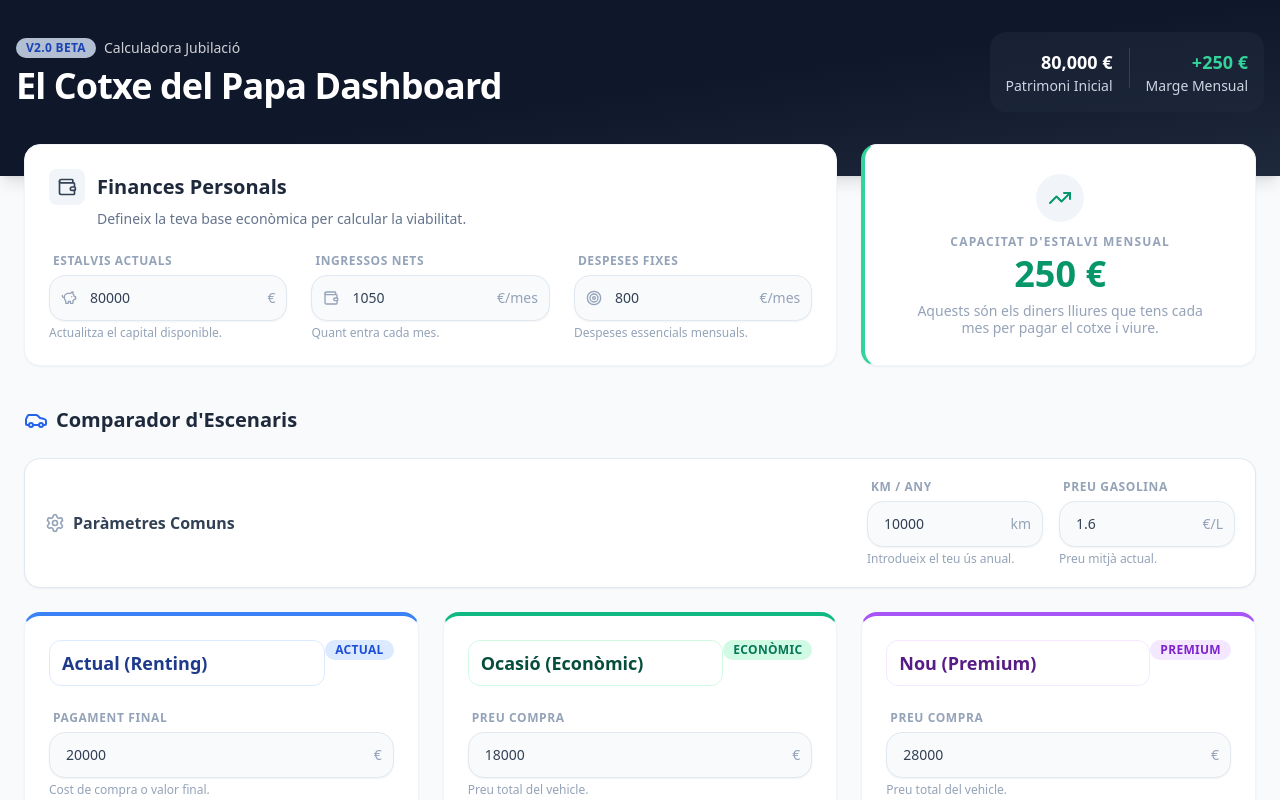
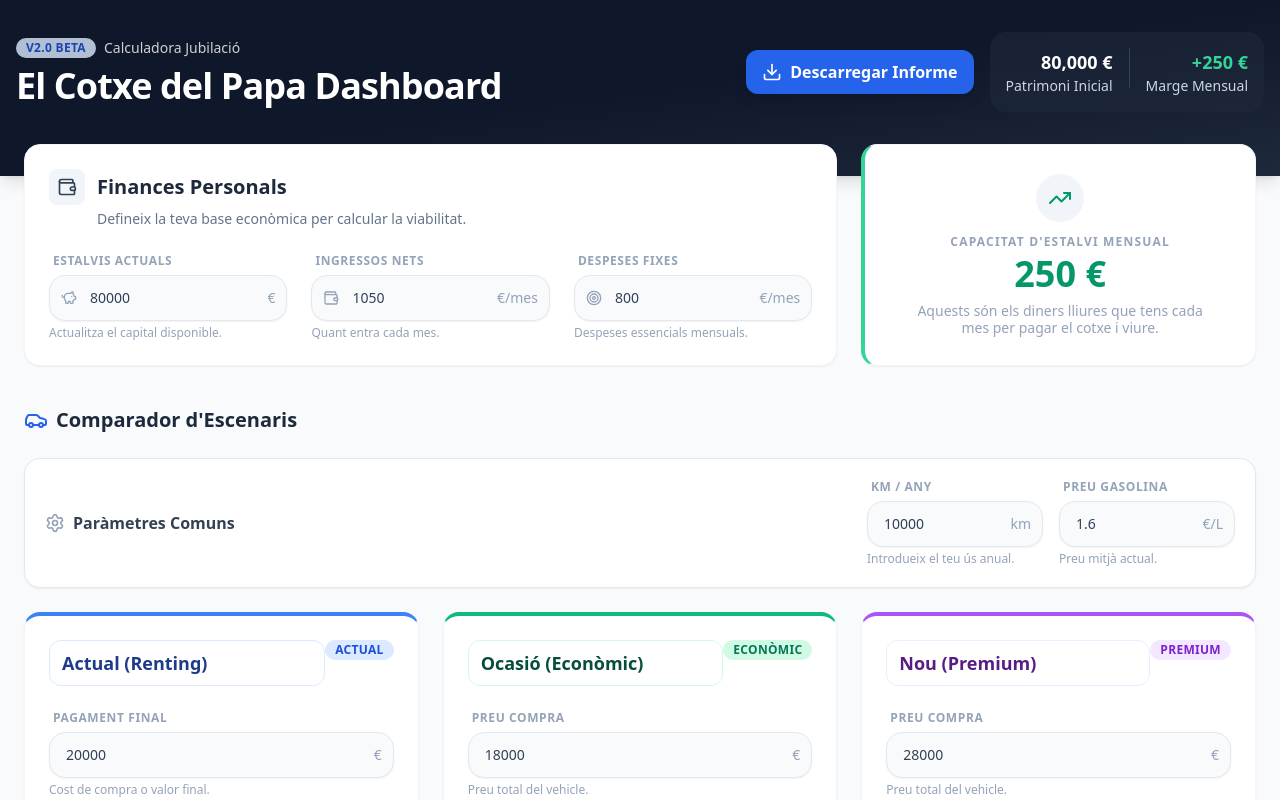
Before and after one commit to guillegamba/el-cotxe-del-papa, a React (Vite) app: page / in a window 1280 px wide. Shown: the top 800 px of the page. Built offline with nearby package versions, Linux system fonts and the light colour scheme.

Commit message:
Add PDF download function

```diff
--- a/package.json
+++ b/package.json
@@ -10,6 +10,8 @@
     "preview": "vite preview"
   },
   "dependencies": {
+    "jspdf": "^4.1.0",
+    "jspdf-autotable": "^5.0.7",
     "lucide-react": "^0.563.0",
     "react": "^19.2.4",
     "react-dom": "^19.2.4",
--- a/src/App.jsx
+++ b/src/App.jsx
@@ -17,7 +17,12 @@ import {
   Fuel,
   PiggyBank,
   Target,
+  Download // New Icon for PDF
 } from 'lucide-react';
+
+// --- PDF LIBRARIES ---
+import jsPDF from 'jspdf';
+import autoTable from 'jspdf-autotable';
 
 // --- UI COMPONENTS ---
 
@@ -385,6 +390,133 @@ export default function DashboardFinancesModern() {
       10: projectionData[10][optionKey]
   });
 
+  // --- PDF GENERATION ---
+  const handleDownloadPDF = () => {
+    const doc = new jsPDF();
+
+    // -- COLORS --
+    const slate900 = [15, 23, 42];
+    const slate500 = [100, 116, 139];
+    const blue600 = [37, 99, 235];
+
+    // -- HEADER --
+    // Title Background
+    doc.setFillColor(...slate900);
+    doc.rect(0, 0, 210, 30, 'F');
+
+    // Title Text
+    doc.setTextColor(255, 255, 255);
+    doc.setFontSize(20);
+    doc.setFont("helvetica", "bold");
+    doc.text("Informe Viabilitat - El Cotxe del Papa", 14, 18);
+
+    // Date
+    doc.setFontSize(10);
+    doc.setFont("helvetica", "normal");
+    doc.text(`Generat el: ${new Date().toLocaleDateString()}`, 14, 25);
+
+    // -- SECTION 1: FINANCIAL BASELINE --
+    let yPos = 40;
+    doc.setTextColor(0, 0, 0);
+    doc.setFontSize(14);
+    doc.setFont("helvetica", "bold");
+    doc.text("1. Situació Financera Inicial", 14, yPos);
+
+    yPos += 10;
+    autoTable(doc, {
+      startY: yPos,
+      head: [['Concepte', 'Valor Actual']],
+      body: [
+        ['Estalvis Inicials', `${basicFinance.savings.toLocaleString()} €`],
+        ['Ingressos Nets (Mensual)', `${basicFinance.pension.toLocaleString()} €`],
+        ['Despeses Fixes (Mensual)', `${basicFinance.expenses.toLocaleString()} €`],
+        ['Marge Disponible (Mensual)', `${monthlyCashFlow.toLocaleString()} €`],
+      ],
+      theme: 'striped',
+      headStyles: { fillColor: slate500 },
+      styles: { fontSize: 10 },
+      margin: { left: 14, right: 14 }
+    });
+
+    yPos = doc.lastAutoTable.finalY + 15;
+
+    // -- SECTION 2: COMPARISON --
+    doc.setFontSize(14);
+    doc.setFont("helvetica", "bold");
+    doc.text("2. Comparativa d'Escenaris de Cotxe", 14, yPos);
+
+    yPos += 8;
+    autoTable(doc, {
+      startY: yPos,
+      head: [['Paràmetre', opt1.name, opt2.name, opt3.name]],
+      body: [
+        [
+          'Cost Inicial (Entrada/Pagament)',
+          `${scenario1.initialOutlay.toLocaleString()} €`,
+          `${scenario2.initialOutlay.toLocaleString()} €`,
+          `${scenario3.initialOutlay.toLocaleString()} €`
+        ],
+        [
+          'Cost Mensual Promig (10 anys)',
+          `${Math.round(scenario1.monthlyAverage)} €`,
+          `${Math.round(scenario2.monthlyAverage)} €`,
+          `${Math.round(scenario3.monthlyAverage)} €`
+        ],
+        [
+          'Total Cost a 10 Anys',
+          `${Math.round(scenario1.totalCost10Years).toLocaleString()} €`,
+          `${Math.round(scenario2.totalCost10Years).toLocaleString()} €`,
+          `${Math.round(scenario3.totalCost10Years).toLocaleString()} €`
+        ],
+        [
+           'Balanç Mensual Net (Marge - Cotxe)',
+           `${Math.round(monthlyCashFlow - scenario1.monthlyAverage)} €`,
+           `${Math.round(monthlyCashFlow - scenario2.monthlyAverage)} €`,
+           `${Math.round(monthlyCashFlow - scenario3.monthlyAverage)} €`
+        ]
+      ],
+      theme: 'grid',
+      headStyles: { fillColor: blue600 },
+      columnStyles: {
+        0: { fontStyle: 'bold', cellWidth: 50 },
+      },
+      styles: { fontSize: 10, cellPadding: 3 },
+      margin: { left: 14, right: 14 }
+    });
+
+    yPos = doc.lastAutoTable.finalY + 15;
+
+    // -- SECTION 3: PROJECTIONS --
+    doc.setFontSize(14);
+    doc.setFont("helvetica", "bold");
+    doc.text("3. Projecció Patrimonial (Estalvis Futurs)", 14, yPos);
+
+    yPos += 8;
+    autoTable(doc, {
+      startY: yPos,
+      head: [['Any', opt1.name, opt2.name, opt3.name]],
+      body: [
+        ['Any 1', `${projectionData[1].opt1.toLocaleString()} €`, `${projectionData[1].opt2.toLocaleString()} €`, `${projectionData[1].opt3.toLocaleString()} €`],
+        ['Any 5', `${projectionData[5].opt1.toLocaleString()} €`, `${projectionData[5].opt2.toLocaleString()} €`, `${projectionData[5].opt3.toLocaleString()} €`],
+        ['Any 10 (Final)', `${projectionData[10].opt1.toLocaleString()} €`, `${projectionData[10].opt2.toLocaleString()} €`, `${projectionData[10].opt3.toLocaleString()} €`],
+      ],
+      theme: 'striped',
+      headStyles: { fillColor: slate500 },
+      styles: { fontSize: 10, halign: 'center' },
+      columnStyles: { 0: { fontStyle: 'bold', halign: 'left' } },
+      margin: { left: 14, right: 14 }
+    });
+
+    // -- FOOTER NOTES --
+    const finalY = doc.lastAutoTable.finalY + 10;
+    doc.setFontSize(8);
+    doc.setFont("helvetica", "italic");
+    doc.setTextColor(150);
+    doc.text(`*Nota: Càlculs basats en una inflació del ${investment.inflation}% i un rendiment d'inversió del ${investment.returnRate}%.`, 14, finalY);
+
+    doc.save('informe_viabilitat_cotxe.pdf');
+  };
+
   return (
     <div className="bg-slate-50 min-h-screen font-sans text-slate-600 pb-20 selection:bg-blue-100 selection:text-blue-900">
 
@@ -401,6 +533,17 @@ export default function DashboardFinancesModern() {
              </h1>
           </div>
 
+          <div className="flex flex-col sm:flex-row gap-4 w-full sm:w-auto items-start sm:items-center">
+             {/* PDF BUTTON */}
+             <button
+               onClick={handleDownloadPDF}
+               className="flex items-center gap-2 bg-blue-600 hover:bg-blue-500 text-white px-4 py-2.5 rounded-xl font-bold transition-all shadow-lg hover:shadow-blue-500/30"
+             >
+                <Download className="w-5 h-5" />
+                <span className="hidden sm:inline">Descarregar Informe</span>
+                <span className="sm:hidden">PDF</span>
+             </button>
+
             <div className="flex flex-col sm:flex-row gap-4 text-sm text-slate-300 bg-slate-800/60 rounded-2xl p-4 w-full sm:w-auto">
               <div className="text-left sm:text-right">
                 <div className="font-bold text-white text-lg">{basicFinance.savings.toLocaleString()} €</div>
@@ -412,6 +555,7 @@ export default function DashboardFinancesModern() {
                   {monthlyCashFlow > 0 ? '+' : ''}{monthlyCashFlow} €
                 </div>
                 <div>Marge Mensual</div>
+              </div>
             </div>
           </div>
         </div>
```
Also changed, not shown: 1 other file (tests, documents, lock files or other folders). Lines whose indentation alone changed are shown as unchanged.
